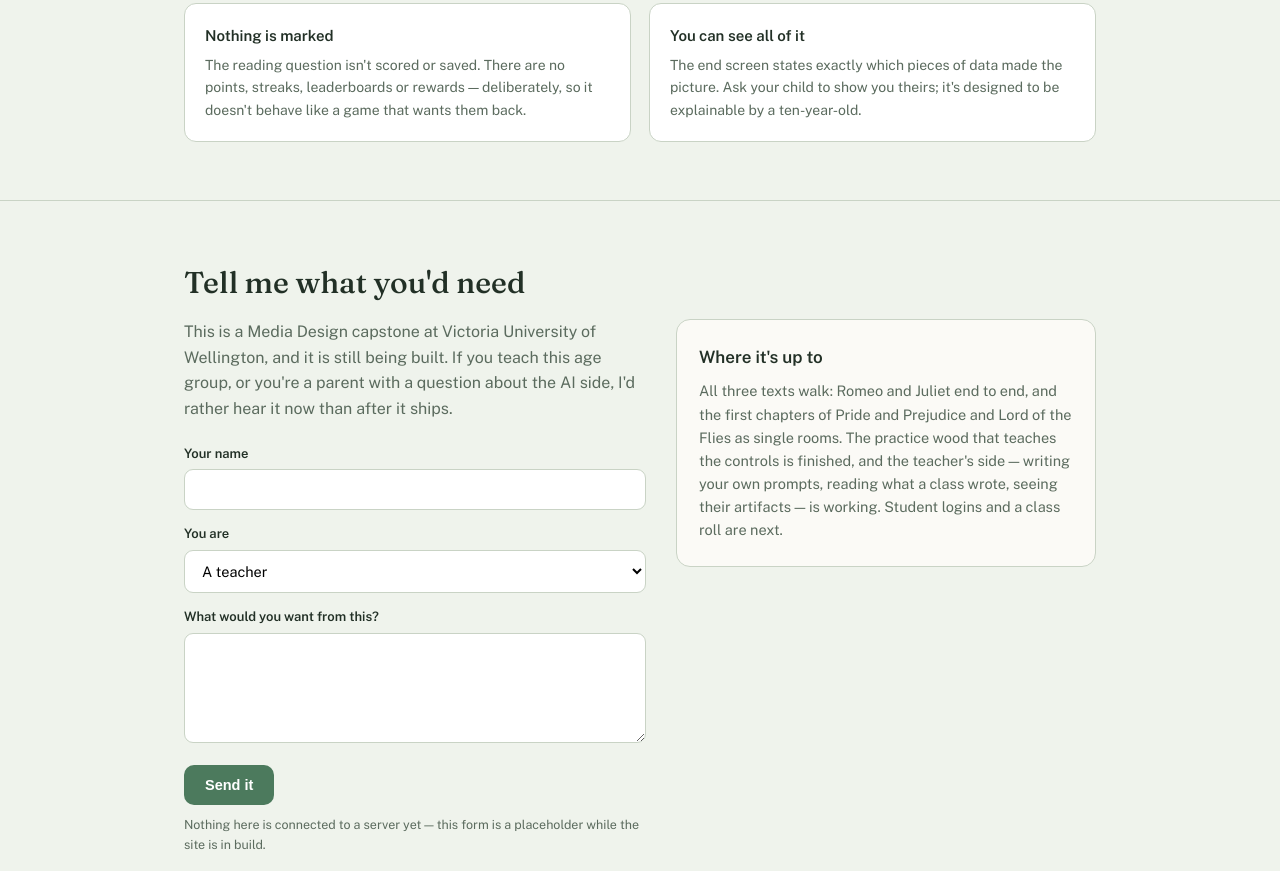
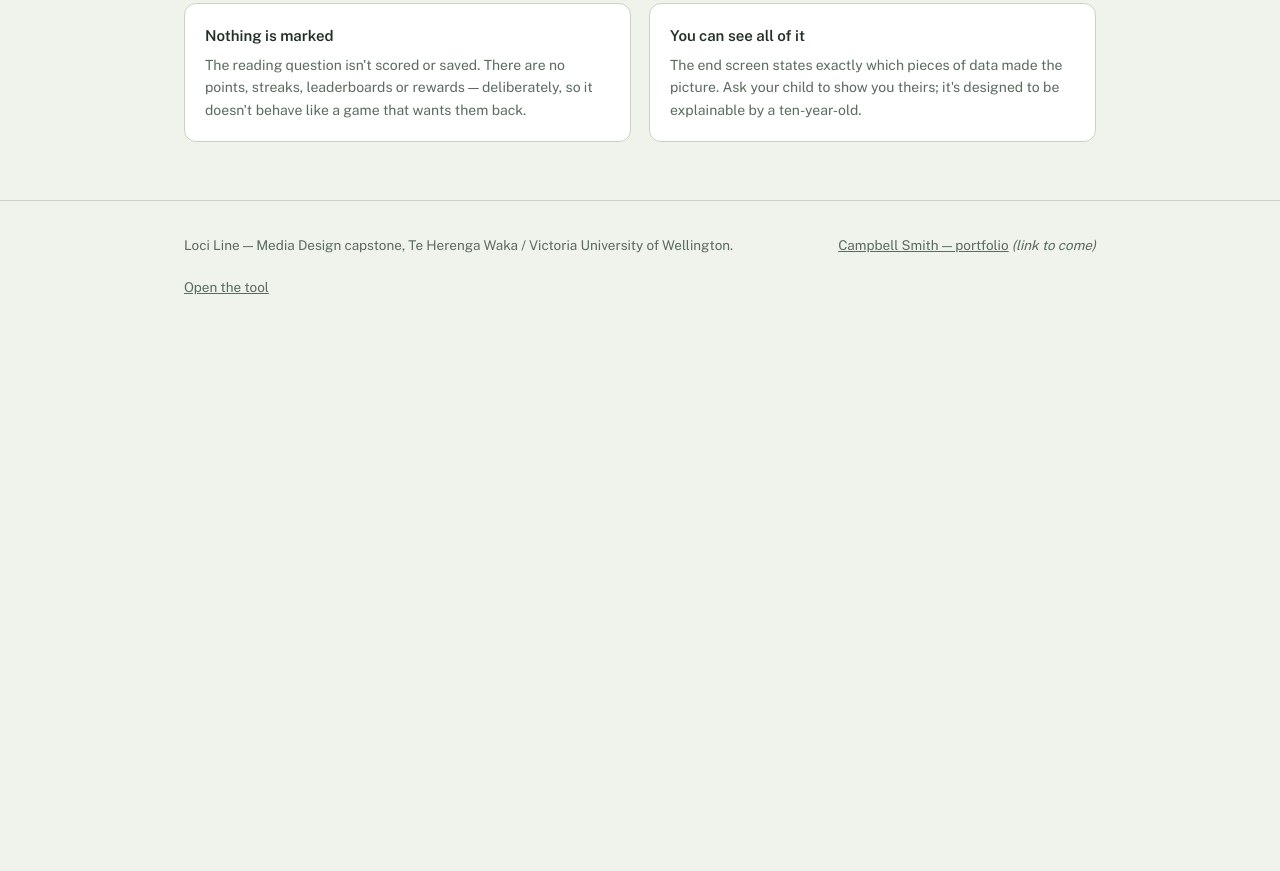
Before and after one commit to plague-doct/lociline, a plain HTML site: page index.html in a window 1280 px wide. Shown: the part 3711-4582 px from the top of the page. After the commit the page ends 4065 px from the top, so only its background shows below. Drawn offline with nearby package versions, Linux system fonts and the light colour scheme.

Commit message:
Remove the contact section from the homepage
Co-Authored-By: Claude Opus 5.5 <noreply@anthropic.com>

```diff
--- a/index.html
+++ b/index.html
@@ -372,43 +372,6 @@
     </div>
   </section>
 
-  <!-- ---------- contact ---------- -->
-  <section id="contact">
-    <div class="wrap">
-      <h2 class="display">Tell me what you'd need</h2>
-      <div class="contact-grid">
-        <div>
-          <p class="sub" style="margin-bottom:22px;">This is a Media Design capstone at Victoria University
-            of Wellington, and it is still being built. If you teach this age group, or you're a parent with
-            a question about the AI side, I'd rather hear it now than after it ships.</p>
-          <form id="contact-form">
-            <label for="cf-name">Your name</label>
-            <input id="cf-name" name="name" type="text" autocomplete="name" required>
-            <label for="cf-role">You are</label>
-            <select id="cf-role" name="role">
-              <option>A teacher</option>
-              <option>A parent</option>
-              <option>A student</option>
-              <option>Someone else</option>
-            </select>
-            <label for="cf-msg">What would you want from this?</label>
-            <textarea id="cf-msg" name="message" required></textarea>
-            <button class="btn btn-primary" type="submit">Send it</button>
-            <p class="status" id="cf-status"></p>
-            <p class="form-note">Nothing here is connected to a server yet — this form is a placeholder
-              while the site is in build.</p>
-          </form>
-        </div>
-        <div class="card">
-          <h3>Where it's up to</h3>
-          <p>All three texts walk: Romeo and Juliet end to end, and the first chapters of Pride and
-            Prejudice and Lord of the Flies as single rooms. The practice wood that teaches the controls
-            is finished, and the teacher's side &mdash; writing your own prompts, reading what a class
-            wrote, seeing their artifacts &mdash; is working. Student logins and a class roll are next.</p>
-        </div>
-      </div>
-    </div>
-  </section>
 
 </main>
 
@@ -587,13 +550,6 @@
     cls.addEventListener('keydown', e => { if(e.key === 'Enter'){ carry(); location.href = 'teacher.html'; } });
   })();
 
-  /* the form has nowhere to go yet, so it says so rather than pretending */
-  document.getElementById('contact-form').addEventListener('submit', function(e){
-    e.preventDefault();
-    const s = document.getElementById('cf-status');
-    s.textContent = 'Thanks — but nothing was sent. This form still needs wiring up to a mailbox.';
-    s.classList.add('on');
-  });
 </script>
 </body>
 </html>
```
